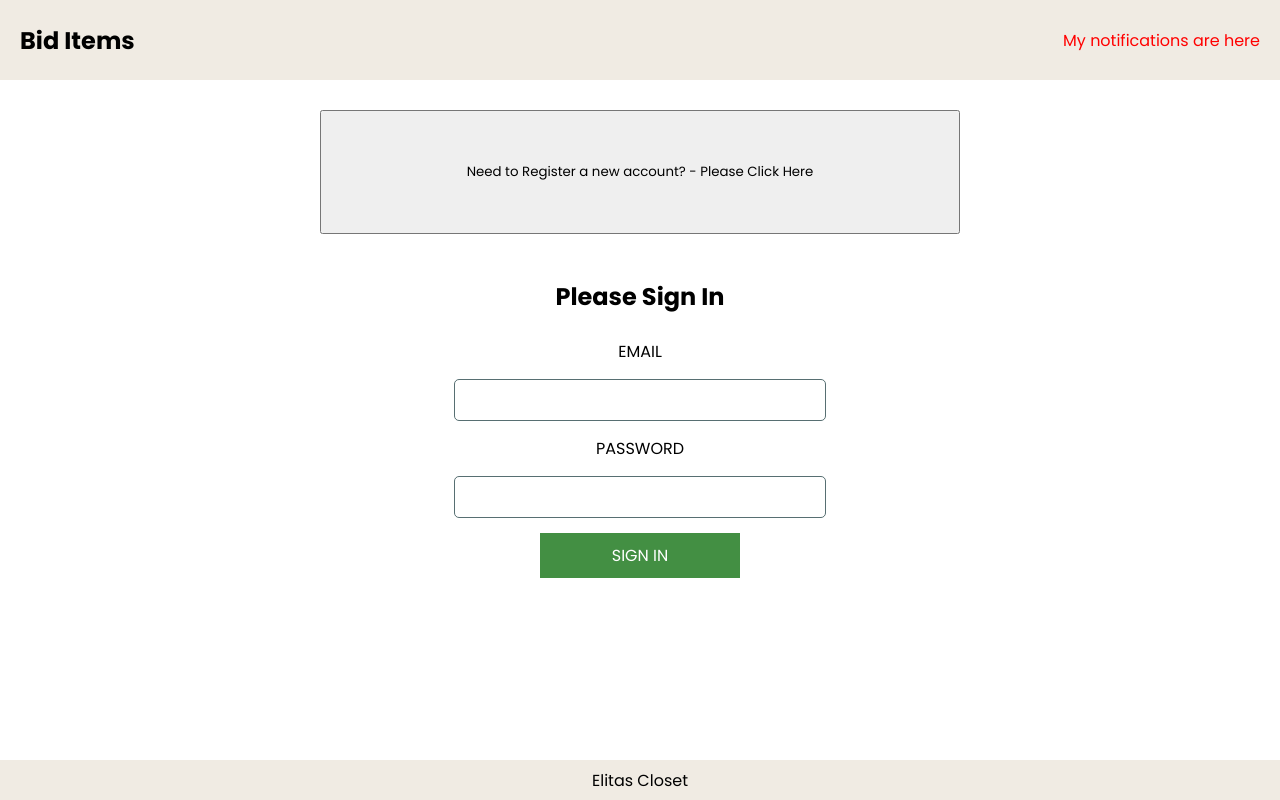
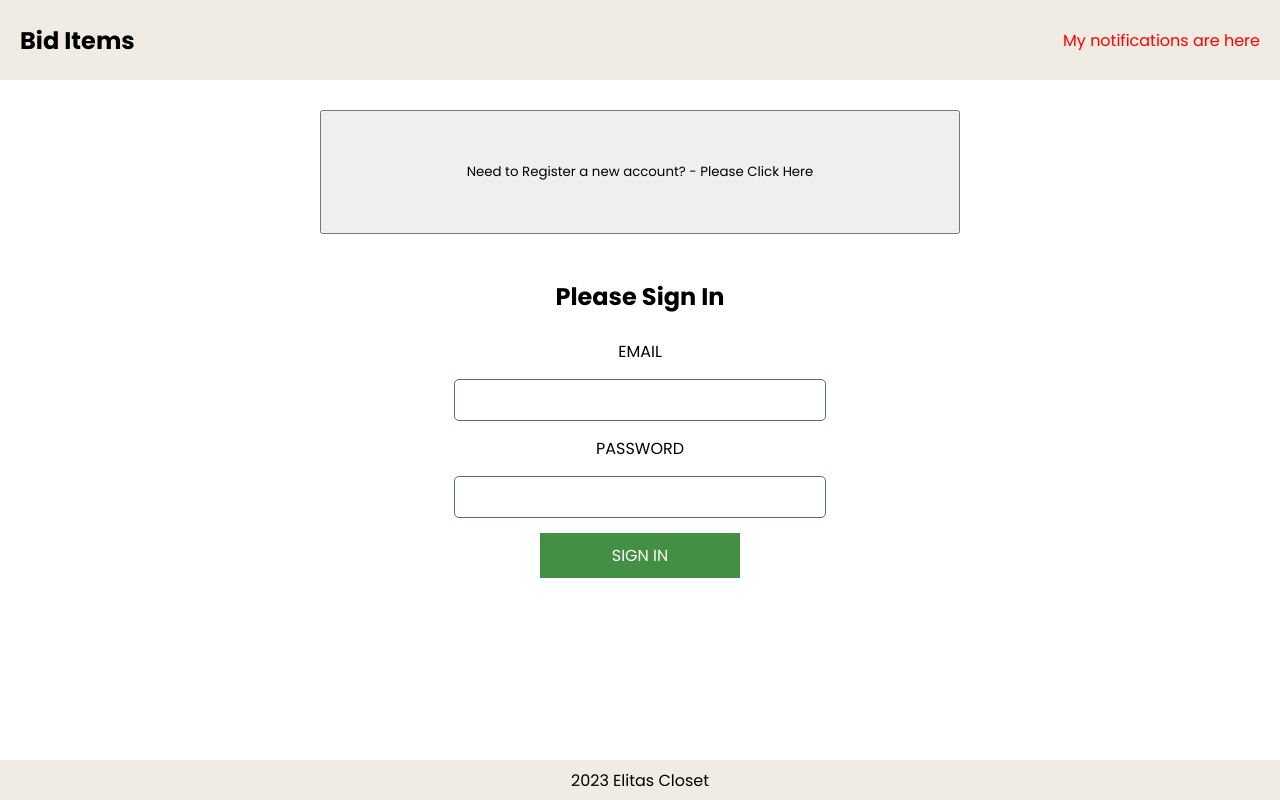
Before and after one commit to cryptozachary/bidding-system, a React (Create React App) app in the folder client/: page / in a window 1280 px wide. Built offline with nearby package versions, Linux system fonts and the light colour scheme; no server answers.

Commit message:
added some comments

```diff
--- a/client/src/App.css
+++ b/client/src/App.css
@@ -7,7 +7,7 @@
   font-family: 'Poppins', sans-serif;
 }
 
-body {}
+
 
 .app-container {
   display: flex;
--- a/client/src/components/Footer.js
+++ b/client/src/components/Footer.js
@@ -4,7 +4,7 @@ const Footer = () => {
     return (
         <footer>
             <div className="footer">
-                <p>Elitas Closet</p>
+                <p>2023 Elitas Closet</p>
             </div>
         </footer>
     );
--- a/client/src/components/Home.js
+++ b/client/src/components/Home.js
@@ -5,22 +5,29 @@ import axios from 'axios'
 
 const Home = () => {
 
-    //state variables
+    //input variables
     const [userName, setUserName] = useState('')
     const [password, setPassword] = useState('')
     const confirmPassword = useRef(null)
+
+    //variable to determine if login or register form
     const [userPath, setUserPath] = useState({
-        signIn: true,
-        register: false
+        signIn: true
     })
+
+    //variable to determine the api route url
     const [route, setRoute] = useState({
         createUser: "createuser",
         getUser: "getuser"
     })
+
+    //variable to determine the text for the button depending on which form (signIn or Register) is showing
     const [buttonText, setButtonText] = useState({
         signIn: "Need to Sign In to your account? - Please Click Here",
         register: "Need to Register a new account? - Please Click Here"
     })
+
+    //varable to display api error messages
     const [apiError, setApiError] = useState({
         message: ""
     })
```
